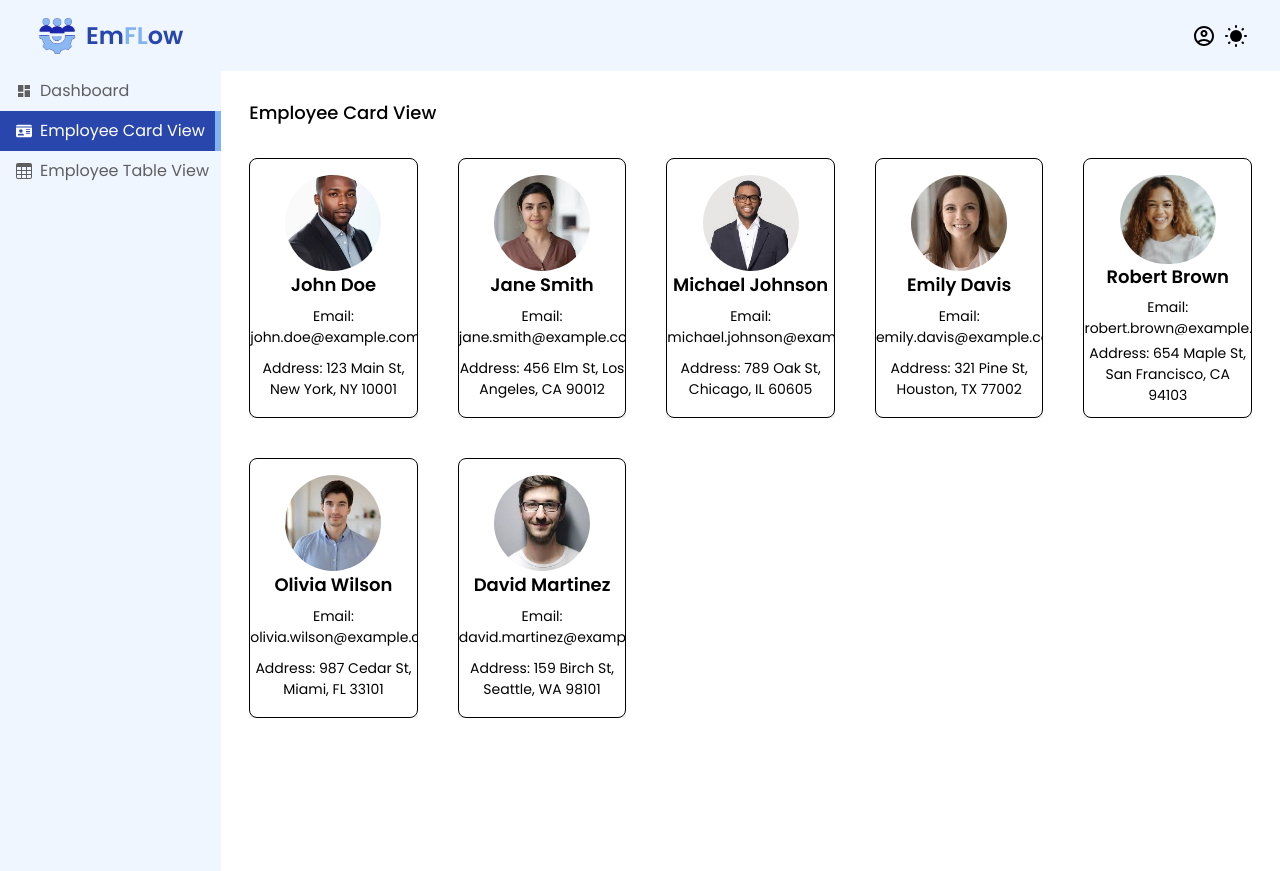
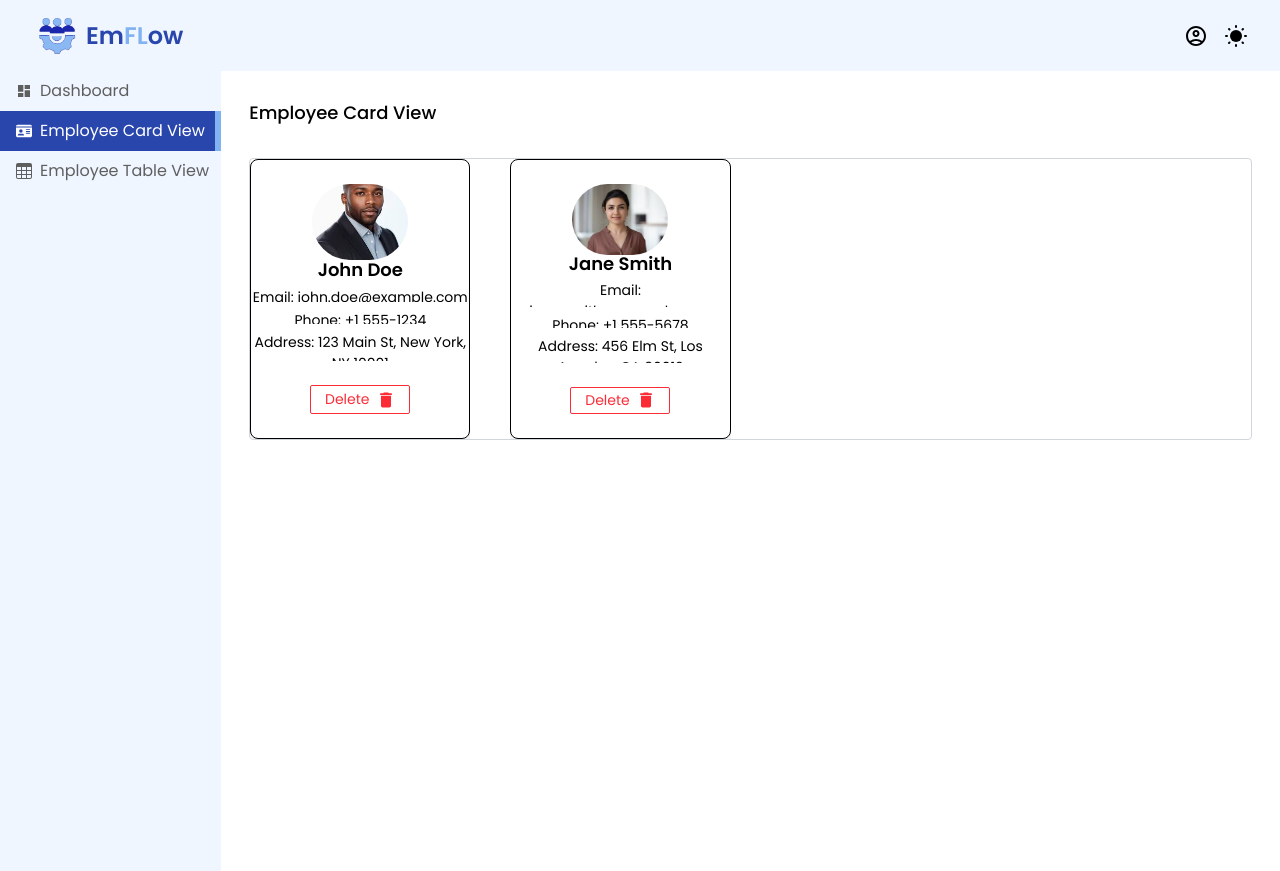
Before and after one commit to Electra51/Talent-flow, a React (Vite) app: page /employee-list in a window 1280 px wide. Built offline with nearby package versions, Linux system fonts and the light colour scheme.

Commit message:
employee card view functional

```diff
--- a/src/Pages/EmployeeCardView.jsx
+++ b/src/Pages/EmployeeCardView.jsx
@@ -1,38 +1,176 @@
-import React from "react";
-import { employeeData } from "../component/Data";
+// import React, { useEffect, useState } from "react";
+// import { employeeData } from "../component/Data";
+// import PageHeader from "../component/Shared/PageHeader";
+
+// const getInitialEmployees = () => {
+//   const storedEmployees = localStorage.getItem("employees");
+//   return storedEmployees
+//     ? JSON.parse(storedEmployees)
+//     : [
+//         {
+//           name: "John Doe",
+//           profileImage: img1,
+//           phone: "+1 555-1234",
+//           email: "john.doe@example.com",
+//           address: "123 Main St, New York, NY 10001",
+//         },
+//         {
+//           name: "Jane Smith",
+//           profileImage: img6,
+//           phone: "+1 555-5678",
+//           email: "jane.smith@example.com",
+//           address: "456 Elm St, Los Angeles, CA 90012",
+//         },
+//       ];
+// };
+
+// const EmployeeCardView = () => {
+//   const [employees, setEmployees] = useState(getInitialEmployees);
+//   useEffect(() => {
+//     localStorage.setItem("employees", JSON.stringify(employees));
+//   }, [employees]);
+
+//   return (
+//     <div>
+//       <PageHeader title={"Employee Card View"} menu={"Employee Card View"} />
+//       <div className="!mt-7 grid grid-cols-5 gap-10">
+//         {employeeData?.map((e, i) => {
+//           console.log("e", e);
+//           return (
+//             <div key={i}>
+//               <div className="card bg-white dark:bg-base-200 shadow-xl h-[260px] border !py-4">
+//                 <div className="avatar !mx-auto">
+//                   <div className="w-24 rounded-full">
+//                     <img src={e?.profileImage} alt="Shoes" />
+//                   </div>
+//                 </div>
+//                 <div className="card-body text-center">
+//                   <h2 className="card-title !mx-auto">{e?.name}</h2>
+//                   <p>
+//                     <span>Email: </span>
+//                     {e?.email}
+//                   </p>
+//                   <p className="text-wrap !mt-0">
+//                     <span>Address: </span>
+//                     {e?.address}
+//                   </p>
+//                 </div>
+//               </div>
+//             </div>
+//           );
+//         })}
+//       </div>
+//     </div>
+//   );
+// };
+
+// export default EmployeeCardView;
+
+import React, { useState, useEffect } from "react";
+import DataTable from "react-data-table-component";
+import { MdDelete, MdEdit } from "react-icons/md";
+import img1 from "../assets/man1.jpeg";
+import img6 from "../assets/man6.jpeg";
 import PageHeader from "../component/Shared/PageHeader";
+import Modal from "../component/Shared/Modal";
+
+const getInitialEmployees = () => {
+  const storedEmployees = localStorage.getItem("employees");
+  return storedEmployees
+    ? JSON.parse(storedEmployees)
+    : [
+        {
+          name: "John Doe",
+          profileImage: img1,
+          phone: "+1 555-1234",
+          email: "john.doe@example.com",
+          address: "123 Main St, New York, NY 10001",
+        },
+        {
+          name: "Jane Smith",
+          profileImage: img6,
+          phone: "+1 555-5678",
+          email: "jane.smith@example.com",
+          address: "456 Elm St, Los Angeles, CA 90012",
+        },
+      ];
+};
 
 const EmployeeCardView = () => {
+  const [employees, setEmployees] = useState(getInitialEmployees);
+  const [selectedEmployee, setSelectedEmployee] = useState(null);
+  const [actionType, setActionType] = useState("");
+
+  useEffect(() => {
+    localStorage.setItem("employees", JSON.stringify(employees));
+  }, [employees]);
+
+  //  Open Modal
+  const openModal = (employee = null, type) => {
+    setSelectedEmployee(employee);
+    setActionType(type);
+
+    document.getElementById("employee_modal").showModal();
+  };
+
+  // Delete Employee
+  const handleDelete = () => {
+    setEmployees(employees.filter((emp) => emp.id !== selectedEmployee.id));
+    document.getElementById("employee_modal").close();
+  };
+
   return (
     <div>
-      <PageHeader title={"Employee Card View"} menu={"Employee Card View"} />
-      <div className="!mt-7 grid grid-cols-5 gap-10">
-        {employeeData?.map((e, i) => {
-          console.log("e", e);
+      <PageHeader
+        title={"Employee Card View"}
+        openModal={openModal}
+        menu={"Employee Card View"}
+      />
+      <div className="border border-gray-300 rounded-sm grid grid-cols-4 gap-10">
+        {employees?.map((employee, i) => {
+          console.log("em", employee);
           return (
             <div key={i}>
-              <div className="card bg-white dark:bg-base-200 shadow-xl h-[260px] border !py-4">
+              <div className="card bg-white dark:bg-base-200 shadow-xl h-[280px] border !py-6">
                 <div className="avatar !mx-auto">
                   <div className="w-24 rounded-full">
-                    <img src={e?.profileImage} alt="Shoes" />
+                    <img src={employee?.profileImage} alt="Shoes" />
                   </div>
                 </div>
+
                 <div className="card-body text-center">
-                  <h2 className="card-title !mx-auto">{e?.name}</h2>
+                  <h2 className="card-title !mx-auto">{employee?.name}</h2>
+
                   <p>
                     <span>Email: </span>
-                    {e?.email}
+                    {employee?.email}
+                  </p>
+                  <p>
+                    <span>Phone: </span>
+                    {employee?.phone}
                   </p>
                   <p className="text-wrap !mt-0">
                     <span>Address: </span>
-                    {e?.address}
+                    {employee?.address}
                   </p>
+                  <button
+                    className="flex justify-center items-center gap-1.5 text-red-500 border border-red-500 w-[100px] !mx-auto !mt-4 !py-1.5 rounded-[2px] group hover:bg-red-500 hover:text-white"
+                    onClick={() => openModal(employee, "delete")}>
+                    Delete
+                    <MdDelete className="text-red-500 group-hover:text-white cursor-pointer text-xl" />
+                  </button>
                 </div>
               </div>
             </div>
           );
         })}
       </div>
+      <Modal
+        actionType={"delete"}
+        value={""}
+        selectedEmployee={selectedEmployee}
+        handleDelete={handleDelete}
+      />
     </div>
   );
 };
--- a/src/Pages/EmployeeTableView.jsx
+++ b/src/Pages/EmployeeTableView.jsx
@@ -2,12 +2,7 @@ import React, { useState, useEffect } from "react";
 import DataTable from "react-data-table-component";
 import { MdDelete, MdEdit } from "react-icons/md";
 import img1 from "../assets/man1.jpeg";
-import img2 from "../assets/man2.jpeg";
-import img3 from "../assets/man3.jpeg";
-import img4 from "../assets/man4.jpeg";
-import img5 from "../assets/man5.jpeg";
 import img6 from "../assets/man6.jpeg";
-import img7 from "../assets/man7.jpeg";
 import PageHeader from "../component/Shared/PageHeader";
 import Modal from "../component/Shared/Modal";
 
@@ -29,41 +24,6 @@ const getInitialEmployees = () => {
           phone: "+1 555-5678",
           email: "jane.smith@example.com",
           address: "456 Elm St, Los Angeles, CA 90012",
-        },
-        {
-          name: "Michael Johnson",
-          profileImage: img2,
-          phone: "+1 555-9101",
-          email: "michael.johnson@example.com",
-          address: "789 Oak St, Chicago, IL 60605",
-        },
-        {
-          name: "Emily Davis",
-          profileImage: img7,
-          phone: "+1 555-1122",
-          email: "emily.davis@example.com",
-          address: "321 Pine St, Houston, TX 77002",
-        },
-        {
-          name: "Robert Brown",
-          profileImage: img5,
-          phone: "+1 555-3344",
-          email: "robert.brown@example.com",
-          address: "654 Maple St, San Francisco, CA 94103",
-        },
-        {
-          name: "Olivia Wilson",
-          profileImage: img4,
-          phone: "+1 555-5566",
-          email: "olivia.wilson@example.com",
-          address: "987 Cedar St, Miami, FL 33101",
-        },
-        {
-          name: "David Martinez",
-          profileImage: img3,
-          phone: "+1 555-7788",
-          email: "david.martinez@example.com",
-          address: "159 Birch St, Seattle, WA 98101",
         },
       ];
 };
@@ -153,7 +113,7 @@ const EmployeeTableView = () => {
   // Define Table Columns
   const columns = [
     {
-      name: "Image",
+      name: "Profile Img",
       grow: 0,
       cell: (row) => (
         <img height="56px" width="56px" alt={row.name} src={row.profileImage} />
--- a/src/component/Shared/Navbar.jsx
+++ b/src/component/Shared/Navbar.jsx
@@ -38,11 +38,11 @@ const Navbar = () => {
           <div className="flex justify-between items-center !py-4">
             <Logo />
             <button className="md:hidden" onClick={() => setIsOpen(!isOpen)}>
-              {isOpen ? "" : <MdMenu className="text-xl" />}
+              {isOpen ? "" : <MdMenu className="text-xl text-[#2946AD]" />}
             </button>
             {/* desktop nav */}
             <ul className="hidden md:flex space-x-10 md:justify-center md:gap-2">
-              <div className="rounded-full flex justify-center items-center gap-1 cursor-pointer relative">
+              <div className="rounded-full flex justify-center items-center gap-1 cursor-pointer relative !mr-2">
                 <MdOutlineAccountCircle
                   className="text-2xl"
                   onClick={() => setIsProfileOpen(!isProfileOpen)}
@@ -64,7 +64,7 @@ const Navbar = () => {
                 </ul>
               )}
 
-              <label className="swap swap-rotate mr-3">
+              <label className="swap swap-rotate">
                 <input type="checkbox" onClick={handleDark} />
                 <SunIcon className="swap-off" />
                 <MoonIcon className="swap-on" />
@@ -92,6 +92,7 @@ const Navbar = () => {
             {sidebarDataForMobile?.map((sideMenu, i) => {
               return (
                 <NavLink
+                  onClick={() => setIsOpen(false)}
                   key={i}
                   to={sideMenu?.link}
                   className={({ isActive }) =>
@@ -112,7 +113,6 @@ const Navbar = () => {
         </ul>
       </div>
 
-      {/* Overlay */}
       {isOpen && (
         <div
           className="fixed inset-0 bg-black opacity-50 md:hidden -z-0"
```
